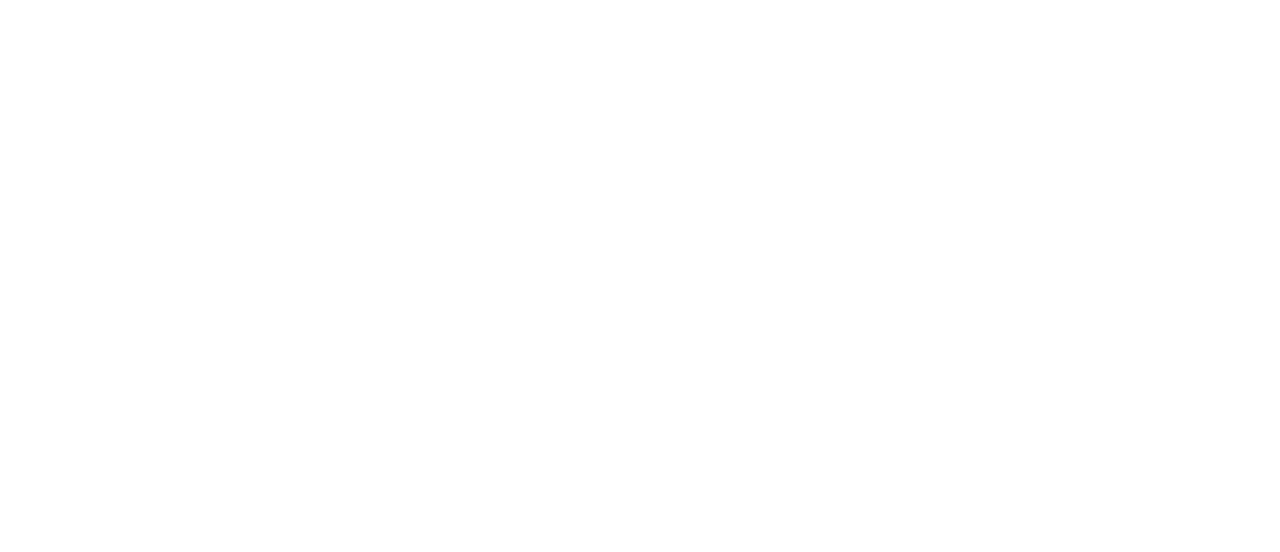
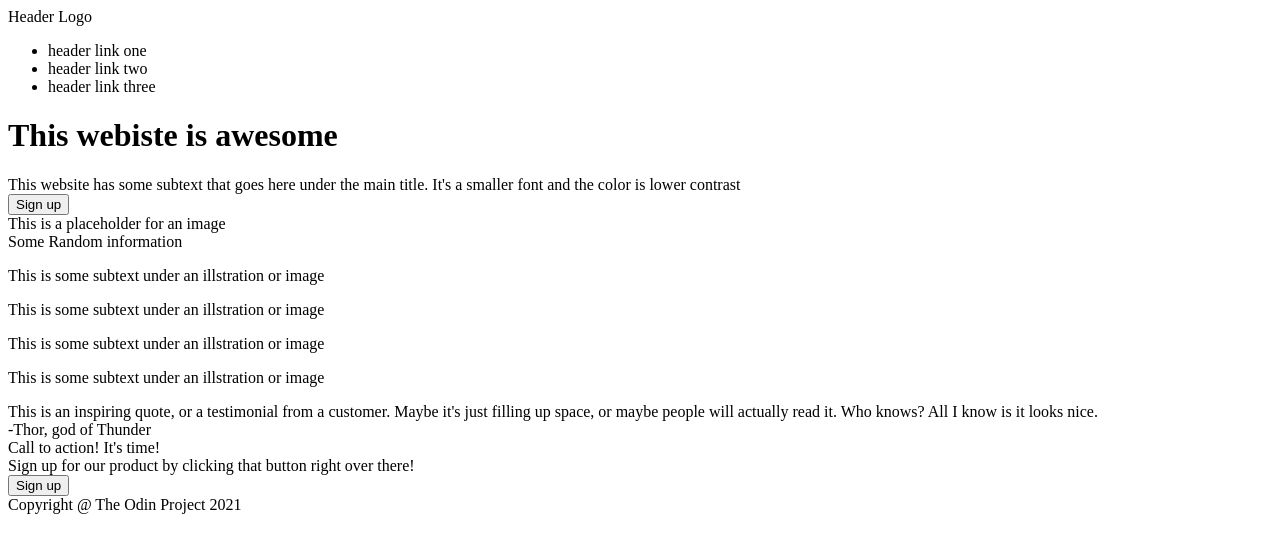
Before and after one commit to Sammymushagasha/odin-landing-page, a plain HTML site: page index.html in a window 1280 px wide. Drawn offline with Linux system fonts and the light colour scheme.

Commit message:
edited html file now just needing CSS to organize the layout

```diff
--- a/index.html
+++ b/index.html
@@ -7,6 +7,74 @@
     </head>
 
     <body>
+        <div class="header">
+            Header Logo
+            <ul>
+                <li>header link one</li>
+                <li>header link two</li>
+                <li>header link three</li>
+            </ul>
+        </div>
 
+        <div class="underneath-header">
+            <div class="left-side">
+                <h1 class="bold-sentence">This webiste is awesome</h1>
+                <div class="regular-text">This website has some subtext that goes here under the main title.
+                    It's a smaller font and the color is lower contrast<div>
+                <button class="signup">Sign up</button>
+            </div>
+
+            <div class="img-placeholder">
+                This is a placeholder for an image
+            </div>
+        </div>
+
+        <div class="random-info-container">
+            <div class= "title-of-section">
+                Some Random information
+            </div>
+
+            <div class="boxes-with-info">
+                <div class="box1"></div>
+                <p>This is some subtext under an illstration or image</p>
+                <div class="box2"></div>
+                <p>This is some subtext under an illstration or image</p>
+                <div class="box3"></div>
+                <p>This is some subtext under an illstration or image</p>
+                <div class="box4"></div>
+                <p>This is some subtext under an illstration or image</p>
+            </div>
+        </div>
+
+        <div class="quote-container">
+            <div class="quote">This is an inspiring quote, or a testimonial from a customer.
+                Maybe it's just filling up space, or maybe people will actually read it. Who knows?
+                All I know is it looks nice.
+            </div>
+
+            <div class="author">-Thor, god of Thunder</div>
+        </div>
+
+        <div class="bottom-signup-container">
+            <div class="left-side">
+                <div class="call-to-action">
+                    Call to action! It's time!
+                </div>
+
+                <div class="button-locator">
+                    Sign up for our product by clicking that button right over there!
+                </div>
+            </div>
+
+            <div class="right-side">
+                <button class="signup">
+                    Sign up
+                </button>
+            </div>
+        </div>
+
+        <footer class="copyright">
+            Copyright @ The Odin Project 2021
+        </footer>
     </body>
 </html>
```
